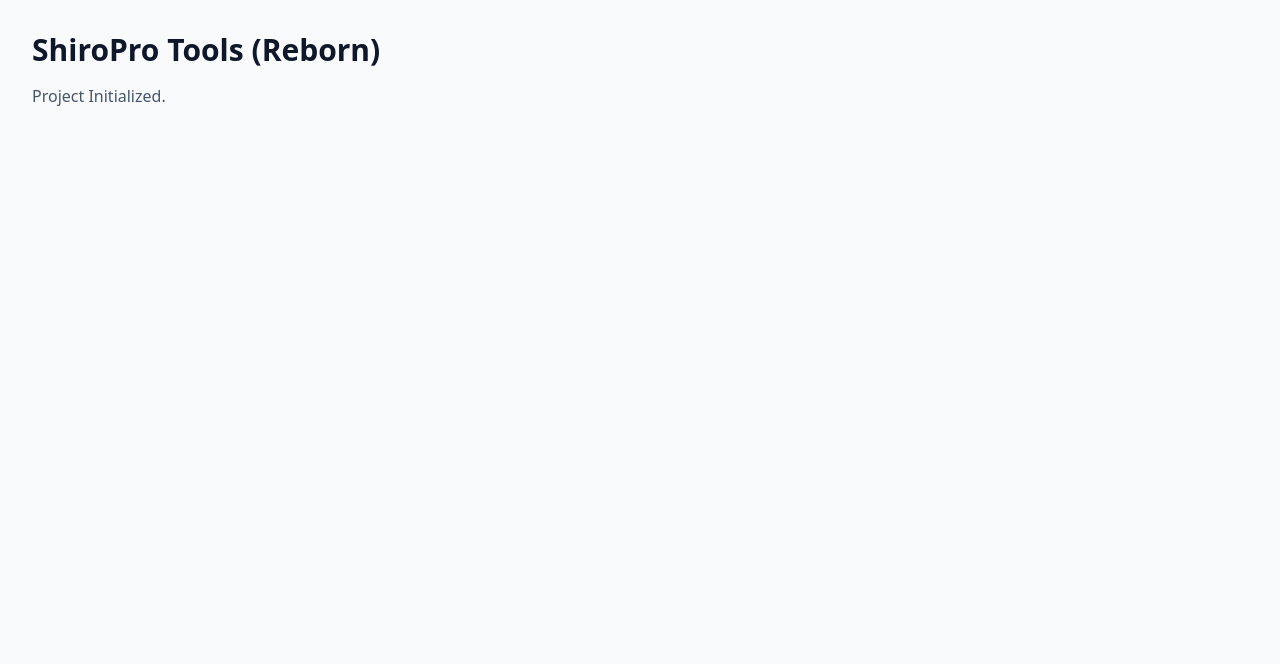
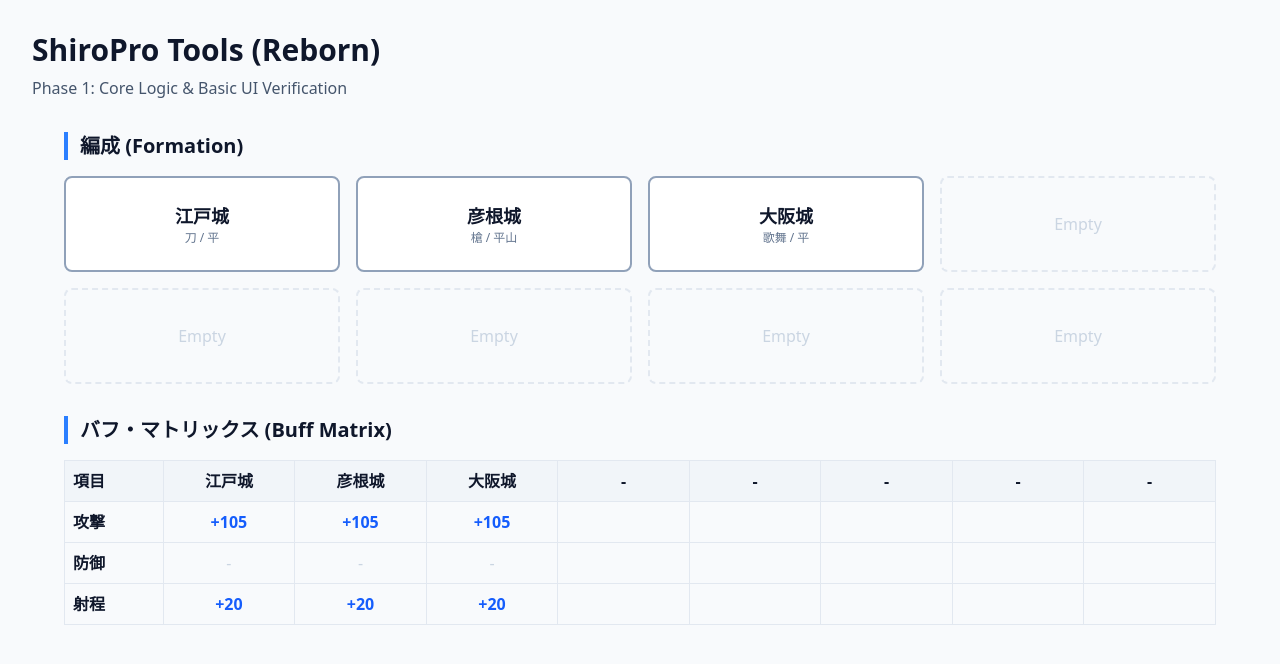
Before and after one commit to ktsm-yt/shiro-pro-tools-reborn, a React (Vite) app: page / in a window 1280 px wide. Shown: the top 664 px of the page. Built offline with nearby package versions, Linux system fonts and the light colour scheme.

Commit message:
feat: 基本UI実装 - FormationGridとBuffMatrixコンポーネント
- FormationGrid: 8枠の編成グリッド表示

- BuffMatrix: バフマトリックステーブル表示

- モックデータ作成と統合

- Core計算ロジックとUIの接続を検証

```diff
--- a/src/App.tsx
+++ b/src/App.tsx
@@ -1,10 +1,41 @@
-import React from 'react';
+import { useMemo } from 'react';
+import { FormationGrid } from './ui/components/FormationGrid';
+import { BuffMatrix } from './ui/components/BuffMatrix';
+import { MOCK_CHARS } from './core/mock/data';
+import { calcBuffMatrix } from './core/logic/buffs';
+import type { Formation } from './core/types';
 
 function App() {
+  // Mock Formation (8 slots)
+  const formation: Formation = useMemo(() => ({
+    slots: [
+      MOCK_CHARS[0], // 江戸
+      MOCK_CHARS[1], // 彦根
+      MOCK_CHARS[2], // 大阪
+      null, null, null, null, null
+    ]
+  }), []);
+
+  const buffMatrix = useMemo(() => calcBuffMatrix(formation), [formation]);
+
   return (
     <div className="min-h-screen bg-slate-50 text-slate-900 p-8">
-      <h1 className="text-3xl font-bold mb-4">ShiroPro Tools (Reborn)</h1>
-      <p className="text-slate-600">Project Initialized.</p>
+      <header className="mb-8">
+        <h1 className="text-3xl font-bold mb-2">ShiroPro Tools (Reborn)</h1>
+        <p className="text-slate-600">Phase 1: Core Logic & Basic UI Verification</p>
+      </header>
+
+      <main className="max-w-6xl mx-auto">
+        <section className="mb-8">
+          <h2 className="text-xl font-bold mb-4 border-l-4 border-blue-500 pl-3">編成 (Formation)</h2>
+          <FormationGrid formation={formation} />
+        </section>
+
+        <section>
+          <h2 className="text-xl font-bold mb-4 border-l-4 border-blue-500 pl-3">バフ・マトリックス (Buff Matrix)</h2>
+          <BuffMatrix formation={formation} matrix={buffMatrix} />
+        </section>
+      </main>
     </div>
   );
 }
--- /dev/null
+++ b/src/core/mock/data.ts
@@ -0,0 +1,78 @@
+import type { Character, Buff } from '../types';
+
+const createBuff = (
+    id: string,
+    stat: 'attack' | 'defense' | 'range',
+    mode: 'percent_max' | 'flat_sum',
+    value: number,
+    target: 'self' | 'range' | 'all' = 'self'
+): Buff => ({
+    id,
+    stat,
+    mode,
+    value,
+    source: 'self_skill',
+    target,
+    isActive: true,
+});
+
+export const MOCK_CHARS: Character[] = [
+    {
+        id: 'c1',
+        name: '江戸城',
+        weapon: '刀',
+        attributes: ['平'],
+        baseStats: {
+            attack: 100,
+            defense: 50,
+            range: 200,
+            cooldown: 30,
+            cost: 10,
+            damage_dealt: 0,
+            damage_taken: 0,
+        },
+        skills: [
+            createBuff('b1', 'attack', 'percent_max', 25, 'all'), // 全体攻撃25%
+            createBuff('b2', 'range', 'flat_sum', 20, 'all'), // 全体射程+20
+        ],
+        strategies: [],
+    },
+    {
+        id: 'c2',
+        name: '彦根城',
+        weapon: '槍',
+        attributes: ['平山'],
+        baseStats: {
+            attack: 80,
+            defense: 40,
+            range: 180,
+            cooldown: 25,
+            cost: 8,
+            damage_dealt: 0,
+            damage_taken: 0,
+        },
+        skills: [
+            createBuff('b3', 'attack', 'flat_sum', 80, 'all'), // 全体攻撃+80
+        ],
+        strategies: [],
+    },
+    {
+        id: 'c3',
+        name: '大阪城',
+        weapon: '歌舞',
+        attributes: ['平'],
+        baseStats: {
+            attack: 0,
+            defense: 0,
+            range: 300,
+            cooldown: 0,
+            cost: 12,
+            damage_dealt: 0,
+            damage_taken: 0,
+        },
+        skills: [
+            createBuff('b4', 'range', 'percent_max', 20, 'range'), // 範囲射程20%
+        ],
+        strategies: [],
+    },
+];
--- /dev/null
+++ b/src/ui/components/BuffMatrix.tsx
@@ -0,0 +1,62 @@
+import React from 'react';
+import type { BuffMatrixResult, Formation, Stat } from '../../core/types';
+
+interface Props {
+    formation: Formation;
+    matrix: BuffMatrixResult;
+}
+
+const STAT_LABELS: Record<Stat, string> = {
+    attack: '攻撃',
+    defense: '防御',
+    range: '射程',
+    cooldown: '短縮',
+    cost: 'コスト',
+    damage_dealt: '与ダメ',
+    damage_taken: '被ダメ',
+};
+
+export const BuffMatrix: React.FC<Props> = ({ formation, matrix }) => {
+    const stats: Stat[] = ['attack', 'defense', 'range']; // 表示するステータス
+
+    return (
+        <div className="overflow-x-auto">
+            <table className="min-w-full border-collapse border border-slate-200">
+                <thead>
+                    <tr className="bg-slate-100">
+                        <th className="p-2 border border-slate-200 text-left w-24">項目</th>
+                        {formation.slots.map((char, i) => (
+                            <th key={i} className="p-2 border border-slate-200 w-32 text-center">
+                                {char ? char.name : '-'}
+                            </th>
+                        ))}
+                    </tr>
+                </thead>
+                <tbody>
+                    {stats.map((stat) => (
+                        <tr key={stat}>
+                            <td className="p-2 border border-slate-200 font-bold bg-slate-50">
+                                {STAT_LABELS[stat]}
+                            </td>
+                            {formation.slots.map((char, i) => {
+                                if (!char) return <td key={i} className="p-2 border border-slate-200 bg-slate-50" />;
+
+                                const val = matrix[char.id]?.stats[stat] || 0;
+                                // 簡易的な表示
+                                return (
+                                    <td key={i} className="p-2 border border-slate-200 text-center">
+                                        {val > 0 ? (
+                                            <span className="font-bold text-blue-600">+{val}</span>
+                                        ) : (
+                                            <span className="text-slate-300">-</span>
+                                        )}
+                                    </td>
+                                );
+                            })}
+                        </tr>
+                    ))}
+                </tbody>
+            </table>
+        </div>
+    );
+};
--- /dev/null
+++ b/src/ui/components/FormationGrid.tsx
@@ -0,0 +1,33 @@
+import React from 'react';
+import type { Formation } from '../../core/types';
+
+interface Props {
+    formation: Formation;
+}
+
+export const FormationGrid: React.FC<Props> = ({ formation }) => {
+    return (
+        <div className="grid grid-cols-4 gap-4 mb-8">
+            {formation.slots.map((char, index) => (
+                <div
+                    key={index}
+                    className={`
+            h-24 border-2 rounded-lg flex flex-col items-center justify-center
+            ${char ? 'border-slate-400 bg-white' : 'border-slate-200 bg-slate-50 border-dashed'}
+          `}
+                >
+                    {char ? (
+                        <>
+                            <div className="font-bold text-lg">{char.name}</div>
+                            <div className="text-xs text-slate-500">
+                                {char.weapon} / {char.attributes.join(', ')}
+                            </div>
+                        </>
+                    ) : (
+                        <span className="text-slate-300">Empty</span>
+                    )}
+                </div>
+            ))}
+        </div>
+    );
+};
```
